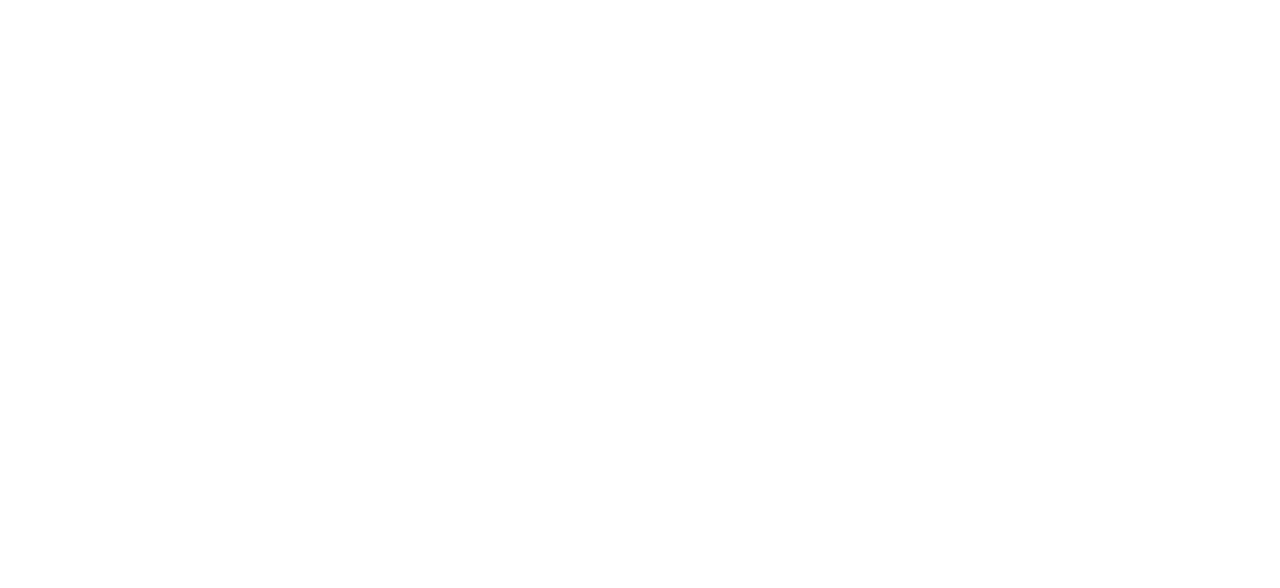
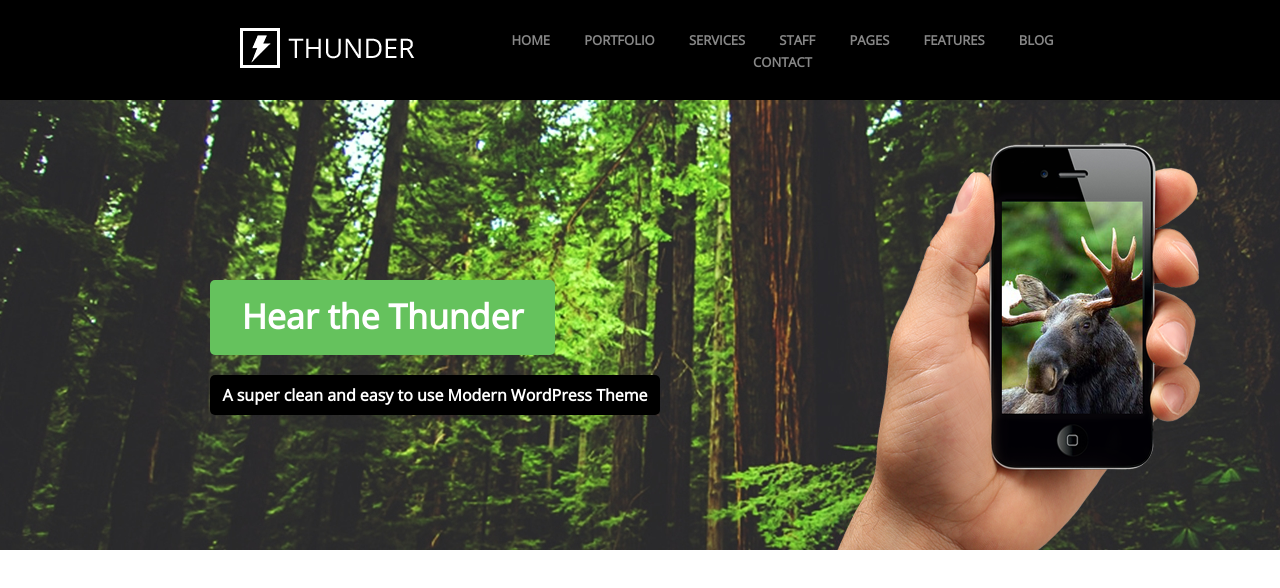
Before and after one commit to olorin44/landing-page-1-sass, a website: page index.html in a window 1280 px wide. Drawn offline with nearby package versions, Linux system fonts and the light colour scheme; files that its build step writes are made by us from their sources.

Commit message:
Add section home with styles

```diff
--- a/index.html
+++ b/index.html
@@ -7,9 +7,48 @@
 	<meta name="theme-color" content="#FFC720">
 	<title>1-sass page from psd</title>
 	<link rel="stylesheet" type="text/css" href="css/style.css">
-	<link href="https://fonts.googleapis.com/css?family=Montserrat:400,700|Roboto" rel="stylesheet">
+	<link href="https://fonts.googleapis.com/css?family=Open+Sans" rel="stylesheet">
 	<link rel="stylesheet" href="https://use.fontawesome.com/releases/v5.0.13/css/all.css" integrity="sha384-DNOHZ68U8hZfKXOrtjWvjxusGo9WQnrNx2sqG0tfsghAvtVlRW3tvkXWZh58N9jp" crossorigin="anonymous">
 </head>
 <body>
+	<section class="section-home">
+		<div class="page-header">
+			<a href="#" class="company">
+				<img src="images/section-home-logo-all.png" alt="company logo">
+			</a>
+			<nav>
+				<div id="menu-toggle">
+					<input type="checkbox">
+					<span></span>
+					<span></span>
+					<span></span>
+					<ul class="nav-links" id="menu">
+						<li><a href="#">HOME</a></li>
+						<li><a href="#">PORTFOLIO</a></li>
+						<li><a href="#">SERVICES</a></li>
+						<li><a href="#">STAFF</a></li>
+						<li><a href="#">PAGES</a></li>
+						<li><a href="#">FEATURES</a></li>
+						<li><a href="#">BLOG</a></li>
+						<li><a href="#">CONTACT</a></li>
+					</ul>
+				</div>
+			</nav>
+		</div>
+		<div class="container">
+			<h1>Hear the Thunder</h1>
+			<h3>A super clean and easy to use Modern WordPress Theme</h3>
+			<img src="images/section-home-image-phone.png" alt="hand-phone" id="hand-phone">
+		</div>
+	</section>
+	<section class="section-features"></section>
+	<section class="section-portfolio"></section>
+	<section class="section-content"></section>
+	<section class="section-blog"></section>
+	<section class="section-testimonials"></section>
+	<section class="section-clients"></section>
+	<section class="section-commerce"></section>
+	<section class="section-callout"></section>
+	<section class="section-footer"></section>
 </body>
 </html>
--- a/sass/style.scss
+++ b/sass/style.scss
@@ -1,9 +1,9 @@
-// // global styles:
-// @import "style_global";
+// global styles:
+@import "style_global";
 
 // // styles for sections:
 // @import "style_sections";
-// @import "style_sections_home";
+@import "style_sections_home";
 // @import "style_sections_about";
 // @import "style_sections_services";
 // @import "style_sections_projects";
--- a/sass/style_global.scss
+++ b/sass/style_global.scss
@@ -1,6 +1,4 @@
 $grid-columns: 12;
-
-$gold-color: #b88b58;
 
 @for $i from 1 through $grid-columns {
   .col-#{$i} {
@@ -19,8 +17,8 @@ $gold-color: #b88b58;
 }
 
 body {
-	background-color: #ededed;
-	font-family: 'Montserrat', sans-serif;
+	// background-color: #ededed;
+	font-family: 'Open Sans', sans-serif;
 	margin: 0;
 	overflow-x: hidden;
 	padding: 0;
@@ -37,7 +35,6 @@ body {
 }
 
 .long-btn {
-	background-color: $gold-color;
 	border-radius: 30px;
 	color: white;
 	font-size: 12px;
@@ -48,14 +45,11 @@ body {
 
 	&:hover {
 		background-color: white;
-		color: $gold-color;
 		cursor: pointer;
-		border: 1px solid $gold-color;
 		transition: .2s;
 	}
 
 	&:active {
-		background-color: $gold-color;
 		color: white;
 		transition: .2s;
 	}
@@ -63,30 +57,6 @@ body {
 	& a {
 		color: white;
 		text-decoration: none;
-	}
-}
-
-.pagination {
-	display: inline-block;
-}
-
-.pagination div {
-	border: 2px solid $gold-color;
-	border-radius: 50%;
-	cursor: pointer;
-	display: inline-block;
-	list-style-type: none;
-	margin: 0 10px;
-	padding: 5px;
-	transition: background-color .3s;
-
-	&:hover {
-		background-color: $gold-color;
-		transition: .3s;
-	}
-
-	&:active {
-		transform: scale(2);
 	}
 }
 
@@ -101,14 +71,11 @@ body {
 
 	&:hover {
 		background-color: white;
-		color: $gold-color;
 		cursor: pointer;
-		border: 1px solid $gold-color;
 		transition: .2s;
 	}
 
 	&:active {
-		background-color: $gold-color;
 		color: white;
 		transition: .2s;
 	}
--- /dev/null
+++ b/sass/style_sections_home.scss
@@ -0,0 +1,83 @@
+//styles for header in section home:
+
+#menu-toggle input {
+	display: none;
+}
+
+.nav-links {
+	list-style-type: none;
+	margin-right: 200px;
+
+	a {
+		color: #888;
+		font-size: 13px;
+		font-weight: bold;
+		margin-left: 30px;
+		text-decoration: none;
+
+		&:hover, &:active {
+			color: #fff;
+		}
+	}
+
+	li {
+		display: inline-flex;
+	}
+}
+
+.page-header {
+	align-items: center;
+	background-color: #000;
+	display: flex;
+	height: 100px;
+	justify-content: space-around;
+
+	.company {
+		margin-left: 240px;
+	}
+}
+
+//styles for section home:
+
+.section-home {
+	background: url("../images/section-home-background.jpg") no-repeat;
+	background-position: center;
+	background-size: cover;
+	height: 550px;
+	text-align: center;
+
+	h1 {
+		background-color: #65c25d;
+		border-radius: 5px;
+		color: #fff;
+		font-size: 34px;
+		font-weight: 700;
+		height: 75px;
+		margin-bottom: 20px;
+		margin-left: 210px;
+		margin-top: 180px;
+		padding-top: 1%;
+		width: 345px;
+	}
+
+	h3 {
+		background-color: #000;
+		border-radius: 5px;
+		color: #fff;
+		font-size: 16px;
+		height: 40px;
+		margin-left: 210px;
+		padding-top: .7%;
+		width: 450px;
+	}
+
+	#hand-phone {
+		top: -137px;
+		position: absolute;
+		right: 80px;
+	}
+
+	.container{
+		position: relative;
+	}
+}
```
Also changed, not shown: css/style.css (added), images/section-home-background.jpg (added), images/section-home-image-phone.png (added), images/section-home-logo-all.png (added), images/section-home-logo-image.svg (added), 1 other file.
